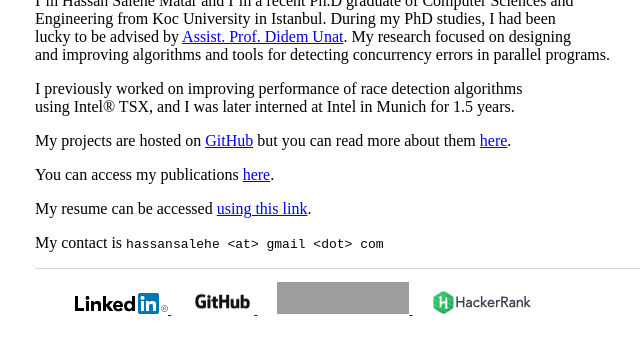
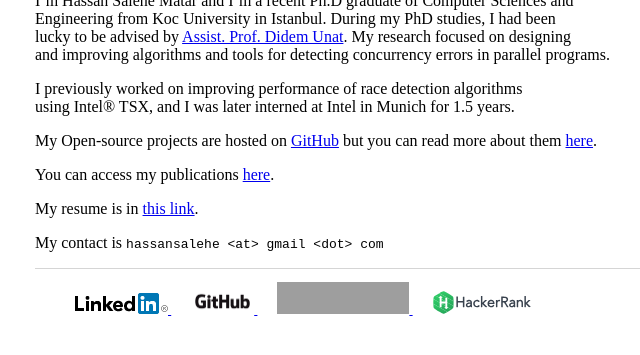
Before and after one commit to hassansalehe/hassansalehe.github.io, a Jekyll site: the page built from index.md, in a window 1280 px wide, cut to the strip 315-670 px from the top of the page. Shown: the whole strip, without its empty margins (157-797 px from the left). Built offline with Jekyll 4.4.1, drawn with Linux system fonts in a browser that asks for light colours; grey boxes are pictures that could not be loaded.

Commit message:
Update index.md

```diff
--- a/index.md
+++ b/index.md
@@ -16,11 +16,11 @@ and improving algorithms and tools for detecting concurrency errors in parallel
 I previously worked on improving performance of race detection algorithms
 using Intel® TSX, and I was later interned at Intel in Munich for 1.5 years.
 
-My projects are hosted on [GitHub](https://github.com/hassansalehe) but you can
+My Open-source projects are hosted on [GitHub](https://github.com/hassansalehe) but you can
 read more about them [here](projects).
 
 You can access my publications [here](publications).
 
-My resume can be accessed [using this link](resume).
+My resume is in [this link](resume).
 
 My contact is `hassansalehe <at> gmail <dot> com`
```
